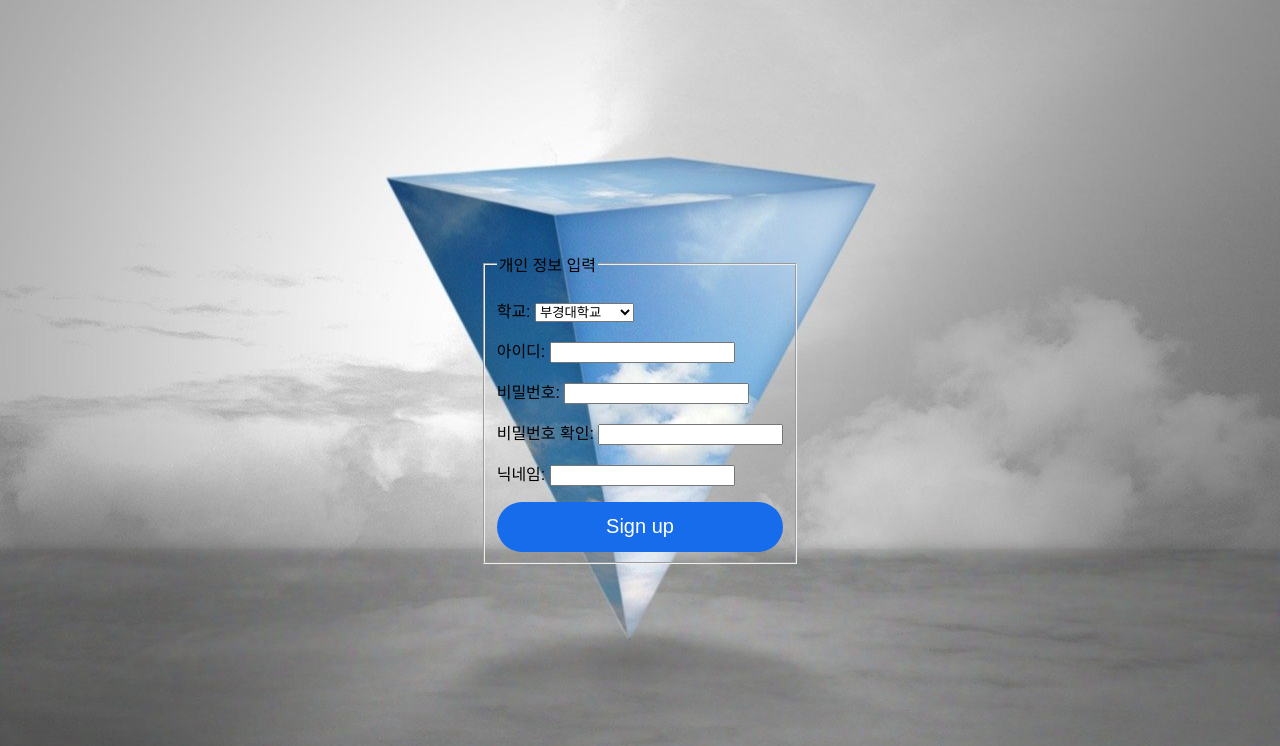
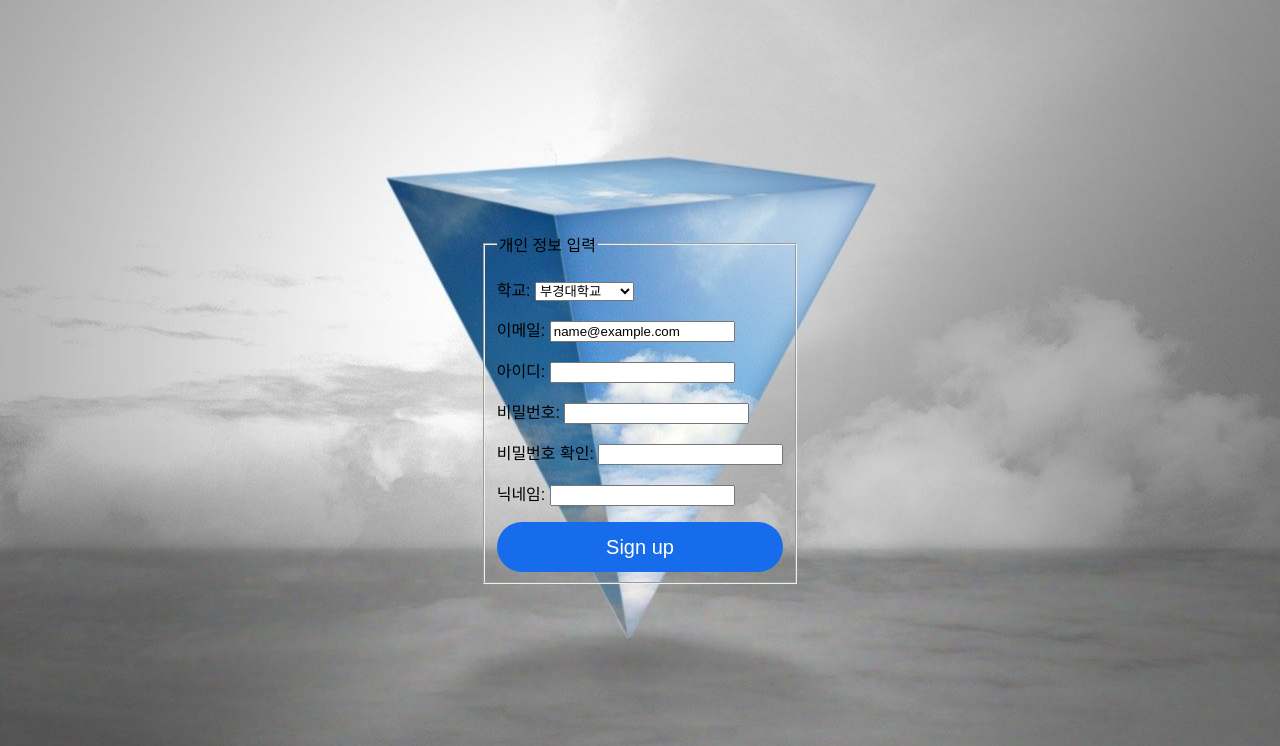
Before and after one commit to pknu-wap/2021-web-3-team, a Flask app: page /join in a window 1280 px wide. Shown: the top 746 px of the page. Run offline with Flask 2, Linux system fonts and the light colour scheme; the visitor is signed in with stand-in values (Sample User, id 1).

Commit message:
join에 이메일 추가

```diff
--- a/templates/join.html
+++ b/templates/join.html
@@ -1,6 +1,5 @@
 <!DOCTYPE html>
 <html lang="ko">
-
 
 <head>
     <title>Join</title>
@@ -23,23 +22,28 @@
             </p>
 
             <p>
+                <label for="email">이메일:</label>
+                <input id="eamil" type="text" name="email" value="{{session['email']}}" readonly>
+            </p>
+
+            <p>
                 <label for="id">아이디:</label>
-                <input id="id" type="text" name="id">
+                <input id="id" type="text" name="id" required>
             </p>
 
             <p>
                 <label for="password">비밀번호:</label>
-                <input id="password" type="password" name="password">
+                <input id="password" type="password" name="password" required>
             </p>
 
             <p>
                 <label for="confirm-pw">비밀번호 확인:</label>
-                <input id="confirmpw" type="password" name="confirm-pw">
+                <input id="confirmpw" type="password" name="confirm-pw" required>
             </p>
 
             <p>
                 <label for="nickname">닉네임:</label>
-                <input id="nickname" type="text" name="nickname">
+                <input id="nickname" type="text" name="nickname"required>
             </p>
 
             <div class="btn">
```
